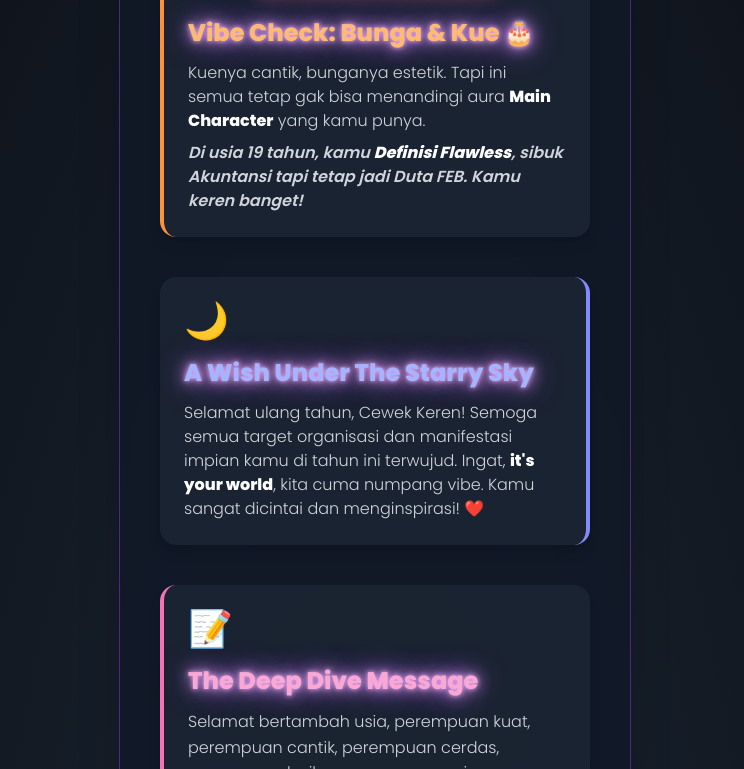
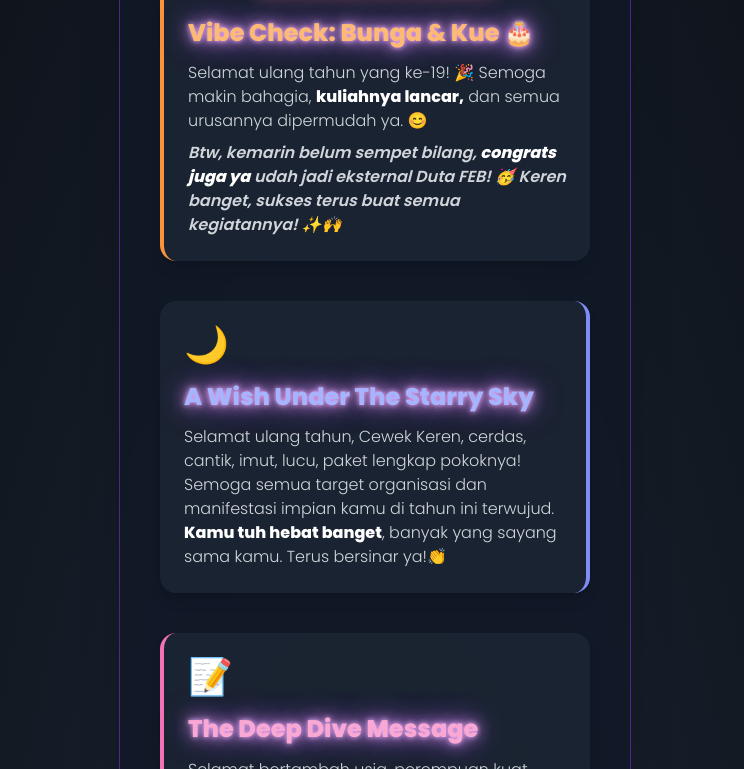
Before and after one commit to raasyikhprogamming-ux/ray-kado-ultah-fv, a plain HTML site: page index.html in a window 1280 px wide. Shown: the part 578-1347 px from the top of the page, without its empty margins (265-1009 px from the left). Drawn offline with nearby package versions, Linux system fonts and the light colour scheme.

Commit message:
edit greting card ultah
Signed-off-by: raasyikhprogamming-ux <raasyikh.5a@gmail.com>

```diff
--- a/index.html
+++ b/index.html
@@ -97,10 +97,10 @@
 
                 <h2 class="text-2xl font-bold text-orange-300 neon-glow mb-3">Vibe Check: Bunga & Kue 🎂</h2>
                 <p class="text-gray-300">
-                    Kuenya cantik, bunganya estetik. Tapi ini semua tetap gak bisa menandingi aura <span class="font-extrabold text-white">Main Character</span> yang kamu punya.
+                   Selamat ulang tahun yang ke-19! 🎉 Semoga makin bahagia, <span class="font-extrabold text-white">kuliahnya lancar,</span> dan semua urusannya dipermudah ya. 😊
                 </p>
                 <p class="text-gray-300 mt-2 italic font-semibold">
-                    Di usia 19 tahun, kamu <span class="font-extrabold text-white">Definisi Flawless</span>, sibuk Akuntansi tapi tetap jadi Duta FEB. Kamu keren banget!
+                    Btw, kemarin belum sempet bilang, <span class="font-extrabold text-white">congrats juga ya</span> udah jadi eksternal Duta FEB! 🥳 Keren banget, sukses terus buat semua kegiatannya! ✨🙌
                 </p>
             </div>
 
@@ -111,8 +111,7 @@
                 </div>
                 <h2 class="text-2xl font-bold text-indigo-300 neon-glow mb-3">A Wish Under The Starry Sky</h2>
                 <p class="text-gray-300">
-                    Selamat ulang tahun, Cewek Keren! Semoga semua target organisasi dan manifestasi impian kamu di tahun ini terwujud. Ingat, <span class="font-extrabold text-white">it's your world</span>, kita cuma numpang vibe. Kamu sangat dicintai dan menginspirasi! ❤️
-                </p>
+                    Selamat ulang tahun, Cewek Keren, cerdas, cantik, imut, lucu, paket lengkap pokoknya! Semoga semua target organisasi dan manifestasi impian kamu di tahun ini terwujud. <span class="font-extrabold text-white">Kamu tuh hebat banget</span>, banyak yang sayang sama kamu. Terus bersinar ya!👏
             </div>
 
             <!-- 3. Pesan Tambahan (The Deep Dive Message) -->
@@ -197,4 +196,5 @@
         });
     </script>
 </body>
+
 </html>
```
